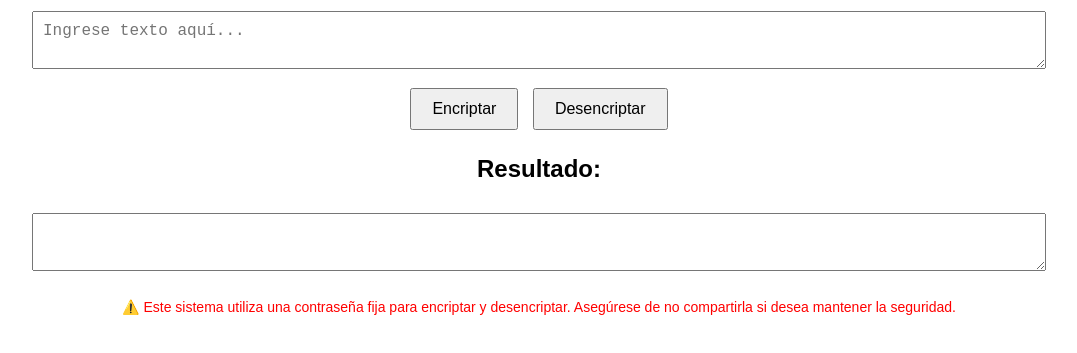
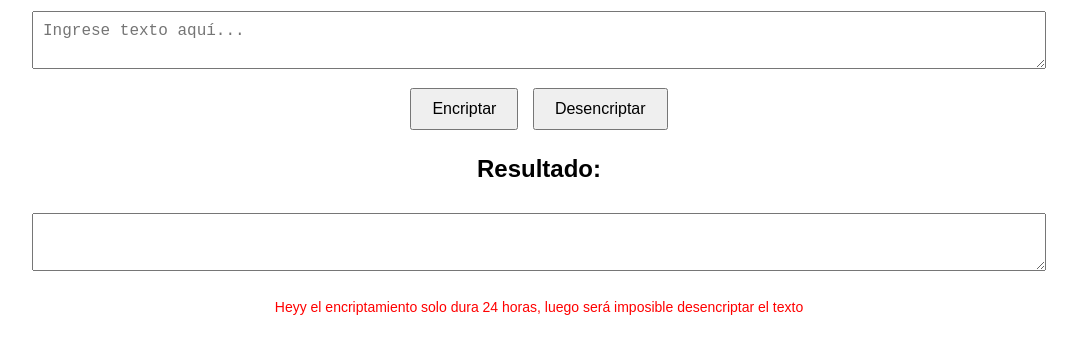
Before and after one commit to MiguelRamirezMejia/desencripty, a plain HTML site: page index.html in a window 1280 px wide. Shown: the part 79-432 px from the top of the page, without its empty margins (101-1178 px from the left). Drawn offline with nearby package versions, Linux system fonts and the light colour scheme.

Commit message:
Update index.html

```diff
--- a/index.html
+++ b/index.html
@@ -35,7 +35,7 @@
     <button onclick="decrypt()">Desencriptar</button>
     <h2>Resultado:</h2>
     <textarea id="outputText" readonly></textarea>
-    <p>⚠️ Este sistema utiliza una contraseña fija para encriptar y desencriptar. Asegúrese de no compartirla si desea mantener la seguridad.</p>
+    <p>Heyy el encriptamiento solo dura 24 horas, luego será imposible desencriptar el texto</p>
 
     <script>
         // Clave fija para encriptar y desencriptar
```
